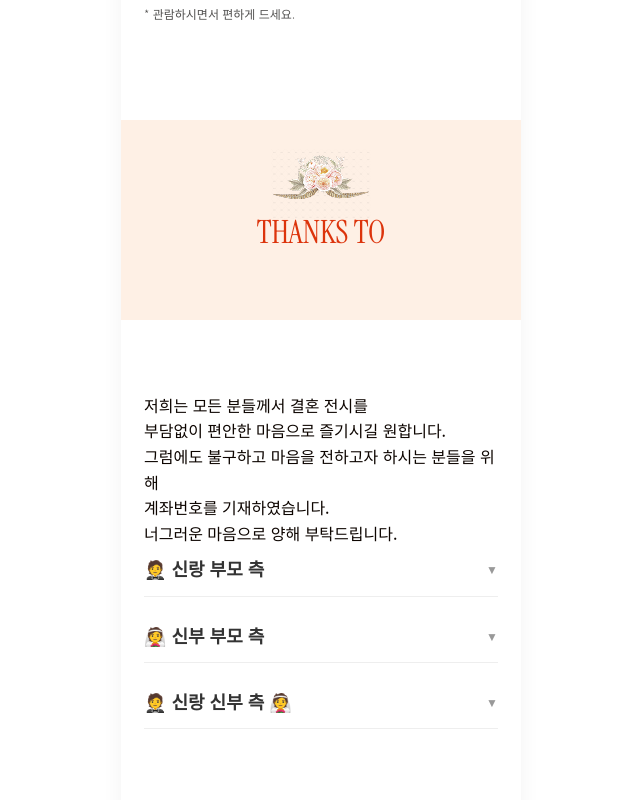
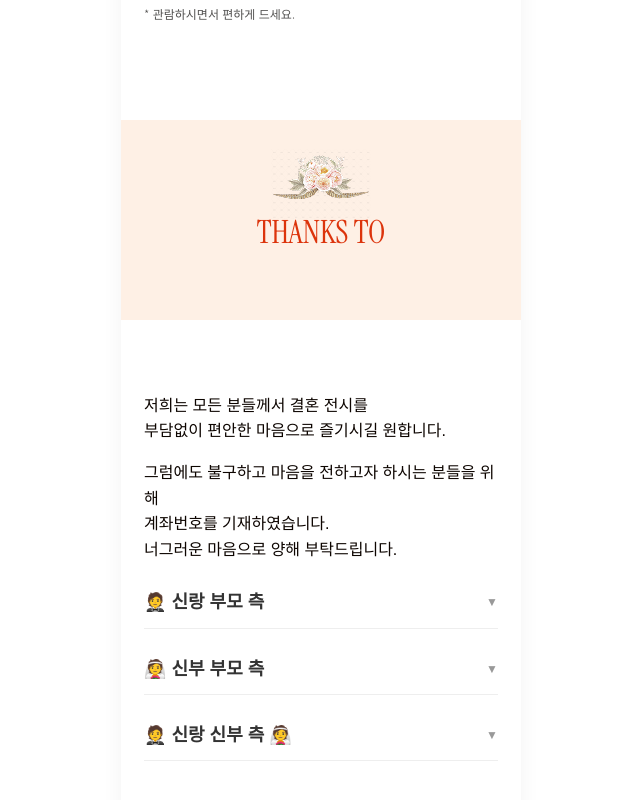
Before and after one commit to rowanna/wedding-invitation, a Vue app: page / in a window 1280 px wide. Shown: the part 4306-5106 px from the top of the page, without its empty margins (319-959 px from the left). Built offline with nearby package versions, Linux system fonts and the light colour scheme.

Commit message:
Style: Modify Thanksto section style

```diff
--- a/src/components/wedding/ContributionSection.vue
+++ b/src/components/wedding/ContributionSection.vue
@@ -4,6 +4,7 @@
   </div>
   <section class="section">
     <div class="container">
+      <div class="thanksto-info">
         <p>
           저희는 모든 분들께서 결혼 전시를<br />
           부담없이 편안한 마음으로 즐기시길 원합니다.
@@ -13,6 +14,8 @@
           계좌번호를 기재하였습니다.<br />
           너그러운 마음으로 양해 부탁드립니다.
         </p>
+      </div>
+
       <div class="contribution-container">
         <button class="accordion-header" @click="toggle('groom')">
           <h3>🤵 신랑 부모 측</h3>
@@ -78,10 +81,14 @@ const toggle = (section: string) => {
 </script>
 
 <style scoped>
-.cpntainer > p {
+.thanksto-info {
+  margin-bottom: 1rem;
+}
+.thanksto-info > p {
   font-family: var(--font-kr-serif);
   margin-bottom: 1rem;
 }
+
 .contribution-container {
   margin-bottom: 1rem;
   border-bottom: 1px solid #eee; /* 구분선 추가 */
```
Lines whose indentation alone changed are shown as unchanged.
